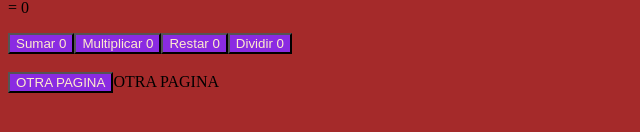
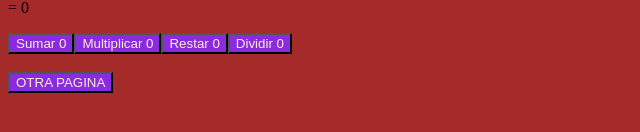
Before and after one commit to bryanq1996/Angular-Calculadora, an Angular app: page / in a window 1280 px wide. Shown: the part 218-350 px from the top of the page, without its empty margins (0-640 px from the left). Built offline with nearby package versions, Linux system fonts and the light colour scheme.

Commit message:
1 file modified

```diff
--- a/src/main.html
+++ b/src/main.html
@@ -24,5 +24,4 @@
 <button class="so" (click)="calcular3()">Dividir {{contador}}</button>
 <br />
 <br />
-<button target="_blank " href="./formu.html" class="so">OTRA PAGINA</button>
-<a class="button" routerLink="/formulario/app-formulario">OTRA PAGINA</a>
+<button target="_blank " routerLink="/formulario/app-formulario" class="so">OTRA PAGINA</button>
```
